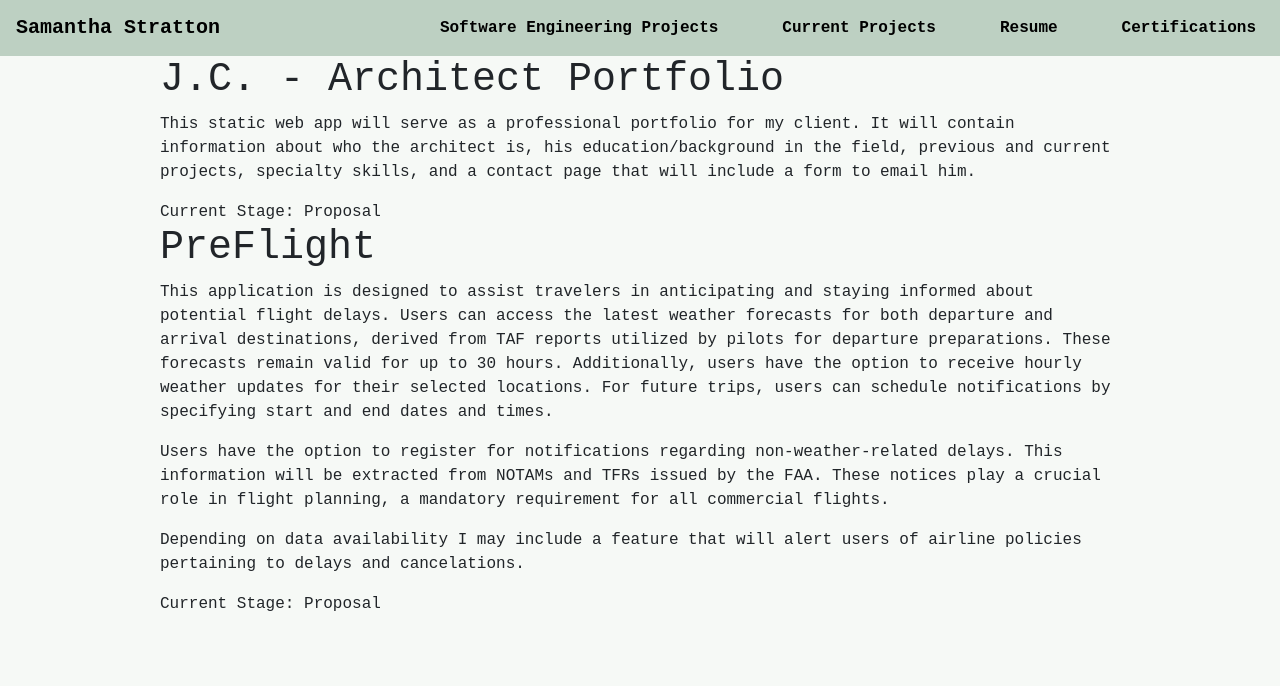
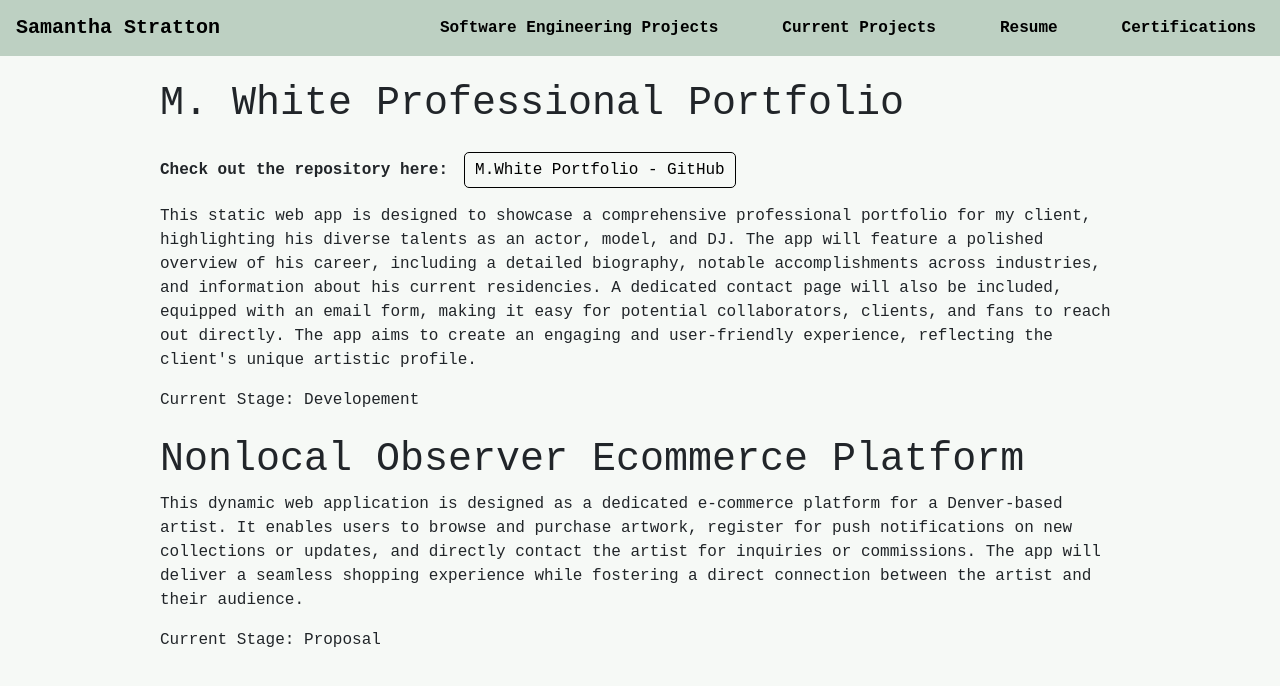
Before and after one commit to SamStratton2112/Portfolio, a React (Create React App) app: page /projects/current in a window 1280 px wide. Shown: the top 686 px of the page. Built offline with nearby package versions, Linux system fonts and the light colour scheme.

Commit message:
updates
- current projects
- completed projects
- resume

```diff
--- a/src/CompleteProjects.js
+++ b/src/CompleteProjects.js
@@ -5,6 +5,7 @@ import SevenBees from './SevenBees';
 const CompleteProjects = ()=>{
     return(
         <div>
+            <br/>
             <SevenBees/>
             <StayWorldly/>
             <Portfolio/>
--- a/src/CurrentProjects.js
+++ b/src/CurrentProjects.js
@@ -1,11 +1,11 @@
-import Josh from "./Josh";
-import PreFlight from "./PreFlight";
+import Mike from "./Mike";
+import Nonlocal from "./Nonlocal";
 
 const CurrentProjects = ()=>{
     return(
         <>
-        <Josh/>
-        <PreFlight/>
+        <Mike/>
+        <Nonlocal/>
         </>
     )
 }
--- a/src/Josh.js
+++ /dev/null
@@ -1,24 +0,0 @@
-import './PreFlight.css';
-// import { Link } from 'react-router-dom';
-
-const Josh = ()=>{
-    return(
-        <div className='PreFlight'>
-            <h1>J.C. - Architect Portfolio</h1>
-            {/* <div>
-                <label htmlFor='link'>Check out the repository here: </label>
-                <Link id="link" to='ADD_REPO_HERE'><button className='btn'>PreFlight - GitHub</button></Link>
-            </div> */}
-            <div >
-                <p className='p'>
-                    This static web app will serve as a professional portfolio for my client. It will contain information about who the architect is, his education/background in the field, previous and current projects, specialty skills, and a contact page that will include a form to email him.
-                </p>
-                <div>
-                    <span>Current Stage: Proposal</span>
-                </div>
-            </div>
-        </div>
-    )
-}
-
-export default Josh;
--- /dev/null
+++ b/src/Mike.js
@@ -0,0 +1,25 @@
+import './Nonlocal.css';
+import { Link } from 'react-router-dom';
+
+const Mike = ()=>{
+    return(
+        <div className='PreFlight'>
+            <br/>
+            <h1>M. White Professional Portfolio</h1>
+            <div>
+                <label htmlFor='link'>Check out the repository here: </label>
+                <Link id="link" to='https://github.com/SamStratton2112/MWhite'><button className='btn'>M.White Portfolio - GitHub</button></Link>
+            </div>
+            <div >
+                <p className='p'>
+                This static web app is designed to showcase a comprehensive professional portfolio for my client, highlighting his diverse talents as an actor, model, and DJ. The app will feature a polished overview of his career, including a detailed biography, notable accomplishments across industries, and information about his current residencies. A dedicated contact page will also be included, equipped with an email form, making it easy for potential collaborators, clients, and fans to reach out directly. The app aims to create an engaging and user-friendly experience, reflecting the client's unique artistic profile.
+                </p>
+                <div>
+                    <span>Current Stage: Developement</span>
+                </div>
+            </div>
+        </div>
+    )
+}
+
+export default Mike;
--- /dev/null
+++ b/src/Nonlocal.js
@@ -0,0 +1,25 @@
+import './Nonlocal.css';
+// import { Link } from 'react-router-dom';
+
+const Nonlocal = () => {
+    return (
+        <div className='PreFlight'>
+            <br/>
+            <h1>Nonlocal Observer Ecommerce Platform</h1>
+            {/* <div>
+                <label htmlFor='link'>Check out the repository here: </label>
+                <Link id="link" to=''><button className='btn'>Nonlocal - GitHub</button></Link>
+            </div> */}
+            <div >
+                <p className='p'>
+                    This dynamic web application is designed as a dedicated e-commerce platform for a Denver-based artist. It enables users to browse and purchase artwork, register for push notifications on new collections or updates, and directly contact the artist for inquiries or commissions. The app will deliver a seamless shopping experience while fostering a direct connection between the artist and their audience.
+                </p>
+                <div>
+                    <span>Current Stage: Proposal</span>
+                </div>
+            </div>
+        </div>
+    )
+}
+
+export default Nonlocal;
--- a/src/Portfolio.js
+++ b/src/Portfolio.js
@@ -11,7 +11,7 @@ const Portfolio = ()=>{
             </div>
             <div >
                 <p className='p'>
-                    This website showcases the skills I honed during Springboard's software engineering bootcamp
+                    This website showcases the skills I honed during Springboard's software engineering bootcamp.
                 </p>
                 <p>Tech Stack: JavaScript | React.js | CSS | Jest</p>
             </div>
--- a/src/PreFlight.js
+++ /dev/null
@@ -1,30 +0,0 @@
-import './PreFlight.css';
-// import { Link } from 'react-router-dom';
-
-const PreFlight = ()=>{
-    return(
-        <div className='PreFlight'>
-            <h1>PreFlight</h1>
-            {/* <div>
-                <label htmlFor='link'>Check out the repository here: </label>
-                <Link id="link" to='https://github.com/SamStratton2112/Capstone2.git'><button className='btn'>PreFlight - GitHub</button></Link>
-            </div> */}
-            <div >
-                <p className='p'>
-                    This application is designed to assist travelers in anticipating and staying informed about potential flight delays. Users can access the latest weather forecasts for both departure and arrival destinations, derived from TAF reports utilized by pilots for departure preparations. These forecasts remain valid for up to 30 hours. Additionally, users have the option to receive hourly weather updates for their selected locations. For future trips, users can schedule notifications by specifying start and end dates and times.
-                </p>
-                <p>
-                    Users have the option to register for notifications regarding non-weather-related delays. This information will be extracted from NOTAMs and TFRs issued by the FAA. These notices play a crucial role in flight planning, a mandatory requirement for all commercial flights.
-                </p>
-                <p>
-                    Depending on data availability I may include a feature that will alert users of airline policies pertaining to delays and cancelations.
-                </p>
-                <div>
-                    <span>Current Stage: Proposal</span>
-                </div>
-            </div>
-        </div>
-    )
-}
-
-export default PreFlight;
--- a/src/Resume.js
+++ b/src/Resume.js
@@ -18,7 +18,7 @@ const Resume = ()=>{
             <div className='summary'>
             <span className="title">Summary</span>
             <br/>
-                <p className='summaryMsg'>Dedicated and versatile professional with a diverse background and over a year of hands-on experience in full stack web development. Proficient in multiple languages, known for writing scalable, secure, and thoroughly tested code with an emphasis on readability. Demonstrates a strong aptitude for problem-solving and thrives in collaborative team settings. </p>
+                <p className='summaryMsg'>Adaptable full stack developer with over two years of hands-on experience building secure, scalable applications. Proven ability to write maintainable code focused on performance and readability. Demonstrates a strong aptitude for problem-solving and thrives in collaborative team settings. </p>
             </div>
             </div>
             <div className="Resume-skills">
@@ -32,6 +32,10 @@ const Resume = ()=>{
                 <div className="Resume-skills-Frameworks-Libraries">
                     <label  htmlFor="frameworks-libraries">- Frameworks and Libraries</label>
                     <p id="frameworks-libraries">React.js | Node.js | Express.js | Axios | jQuery | Flask | Bootstrap | WTForms | Jinja | SQLAlchemy</p>
+                </div>
+                <div className="Resume-skills-database">
+                    <label  htmlFor="database">- Database Management</label>
+                    <p id="database">PostgreSQL</p>
                 </div>
                 <div className="Resume-skills-testing">
                     <label  htmlFor="testing">- Testing</label>
@@ -47,11 +51,11 @@ const Resume = ()=>{
                     November 2022 - May 2024
                     </p>
                     <ul>
-                    <li>- Designed, developed, tested, documented and deployed multiple Python and Javascript applications</li>
-                    <li>- Demonstrated effective and diligent problem solving</li>
-                    <li>- Identified and updated deprecated applications, increasing performance and security by 30%</li>
-                    <li>- Created Stay worldly, a web application that enables users to learn about any city in the world and collect destinations</li>
-                    <li>- Built a PERN web app to serve as an online store for Seven Bees honey company</li>
+                    <li>- Designed, developed, tested, documented and deployed multiple web applications in Javascript and Python.</li>
+                    <li>- Demonstrated effective and diligent problem solving abilities.</li>
+                    <li>- Identified and updated deprecated applications, increasing performance and security by 30%.</li>
+                    <li>- Created Stay worldly, a web application that educates users about any city in the world.</li>
+                    <li>- Built a PERN web app to serve as an online store for Seven Bees honey company.</li>
                     </ul>
                 </div>
                 <div className="work-experience-job">
```
Also changed, not shown: src/Nonlocal.css (renamed from src/PreFlight.css).
